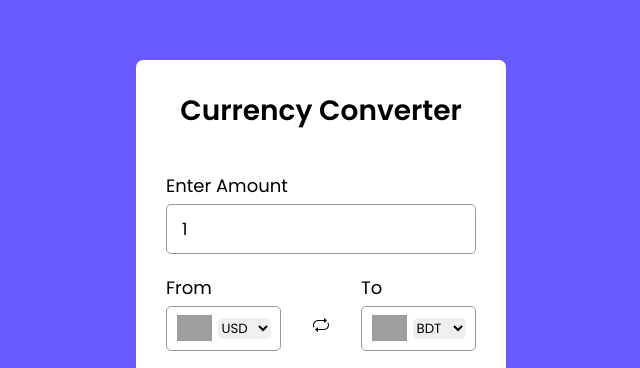
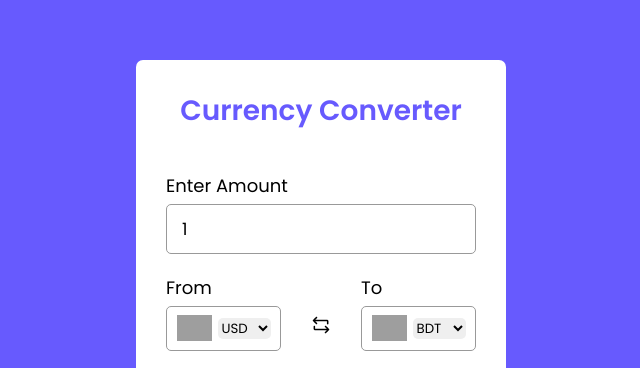
Before and after one commit to Sabbirfeni/currency-exchanger, a plain HTML site: page index.html in a window 1280 px wide. Shown: the part 106-474 px from the top of the page, without its empty margins (319-959 px from the left). Drawn offline with Linux system fonts and the light colour scheme; no server answers; grey boxes are pictures that could not be loaded.

Commit message:
header color changed

```diff
--- a/assets/css/style.css
+++ b/assets/css/style.css
@@ -27,6 +27,7 @@ body {
     font-size: 28px;
     font-weight: 600;
     text-align: center;
+    color: #675AFE;
 }
 
 .wrapper form {
@@ -99,9 +100,9 @@ form .drop-list {
     border-right: 2px solid #fff;
 }
 
-.drop-list svg {
+.exchange-icon img {
     cursor: pointer;
-    width: 50px;
+    width: 18px;
     margin-top: 33px;
 }
 
--- a/index.html
+++ b/index.html
@@ -29,9 +29,10 @@
                 </div>
                 <!-- Convert Icon -->
                 <div class="exchange-icon">
-                    <svg xmlns="http://www.w3.org/2000/svg" width="16" height="16" fill="currentColor" fontWeight="bold" class="bi bi-repeat" viewBox="0 0 16 16">
+                    <img src="./assets/images/exchange.png" alt="exchange-icon">
+                    <!-- <svg xmlns="http://www.w3.org/2000/svg" width="16" height="16" fill="currentColor" fontWeight="bold" class="bi bi-repeat" viewBox="0 0 16 16">
                         <path d="M11 5.466V4H5a4 4 0 0 0-3.584 5.777.5.5 0 1 1-.896.446A5 5 0 0 1 5 3h6V1.534a.25.25 0 0 1 .41-.192l2.36 1.966c.12.1.12.284 0 .384l-2.36 1.966a.25.25 0 0 1-.41-.192Zm3.81.086a.5.5 0 0 1 .67.225A5 5 0 0 1 11 13H5v1.466a.25.25 0 0 1-.41.192l-2.36-1.966a.25.25 0 0 1 0-.384l2.36-1.966a.25.25 0 0 1 .41.192V12h6a4 4 0 0 0 3.585-5.777.5.5 0 0 1 .225-.67Z"/>
-                    </svg>
+                    </svg> -->
                 </div>
                 <div class="to">
                     <p>To</p>
```
Also changed, not shown: assets/images/exchange.png (added).
